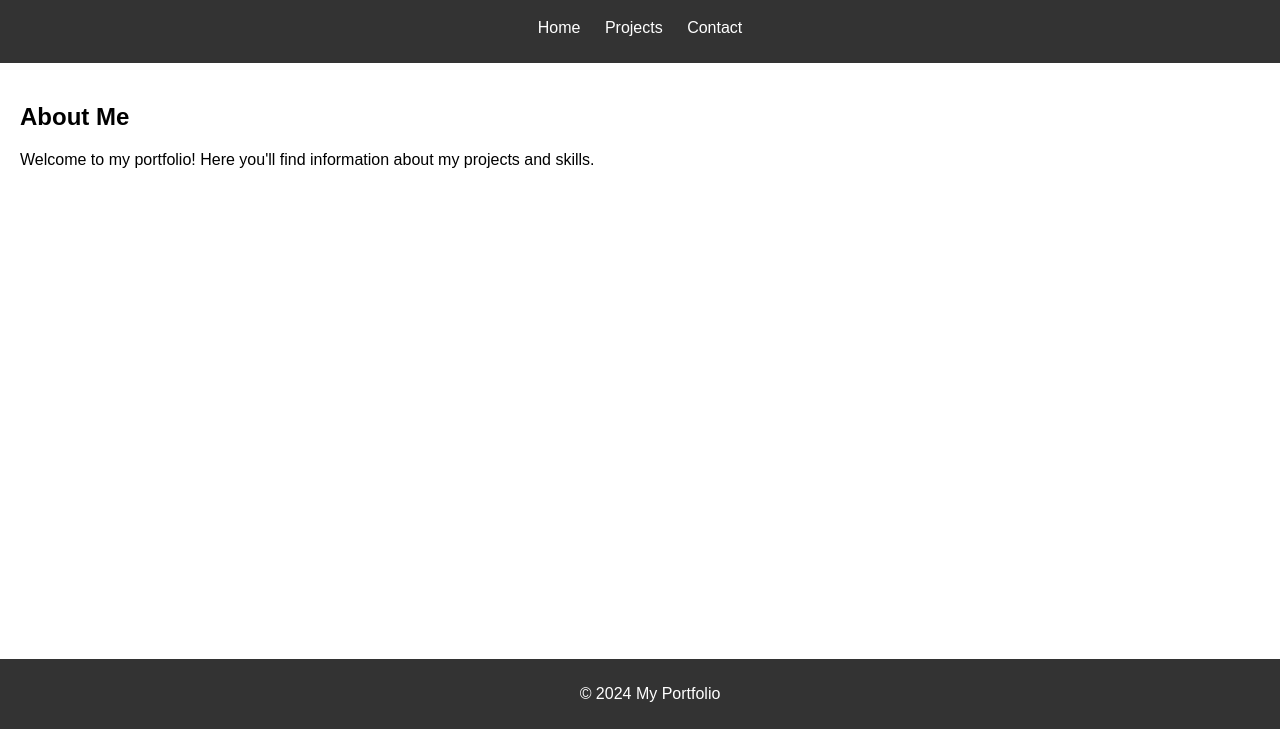
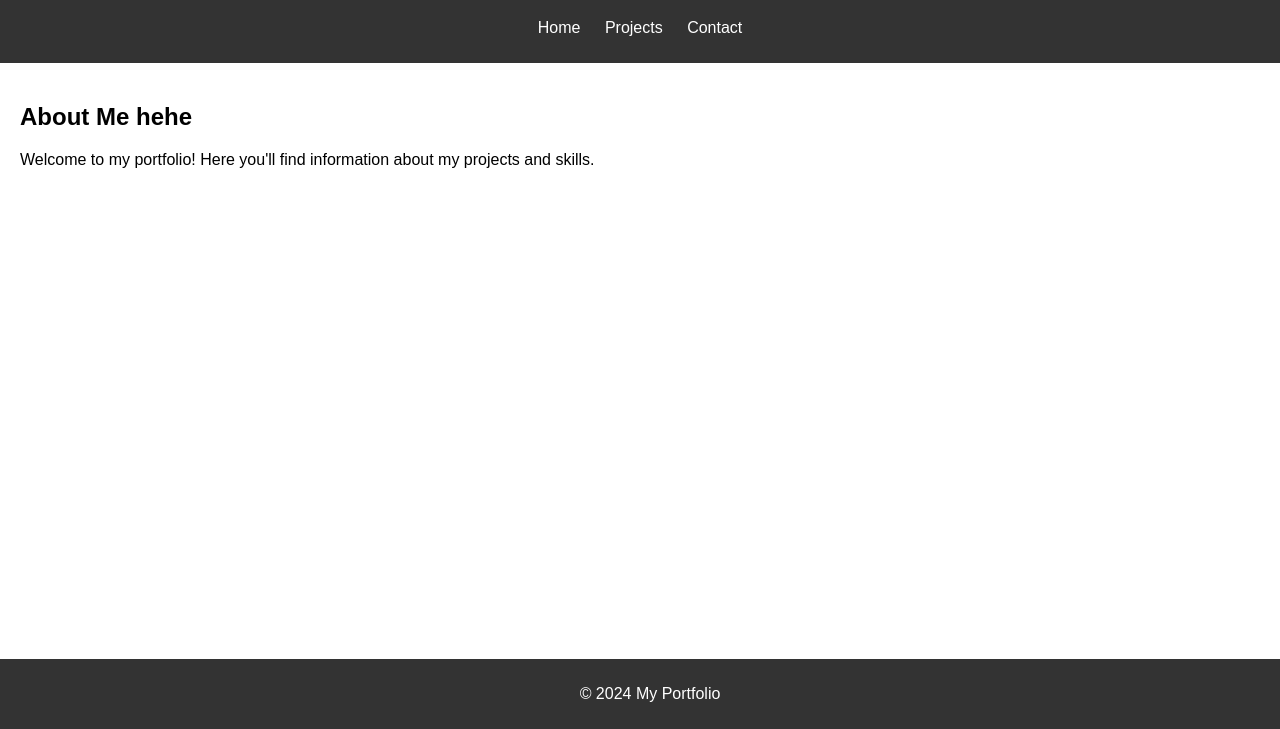
Before and after one commit to ThinalDilmith/myportfolio.github.io, a plain HTML site: page index.html in a window 1280 px wide. Shown: the part 71-800 px from the top of the page. Drawn offline with Linux system fonts and the light colour scheme.

Commit message:
commit changes

```diff
--- a/index.html
+++ b/index.html
@@ -19,7 +19,7 @@
     </header>
     <main>
         <section>
-            <h2>About Me</h2>
+            <h2>About Me hehe</h2>
             <p>Welcome to my portfolio! Here you'll find information about my projects and skills.</p>
         </section>
         <!-- More sections as needed -->
```
